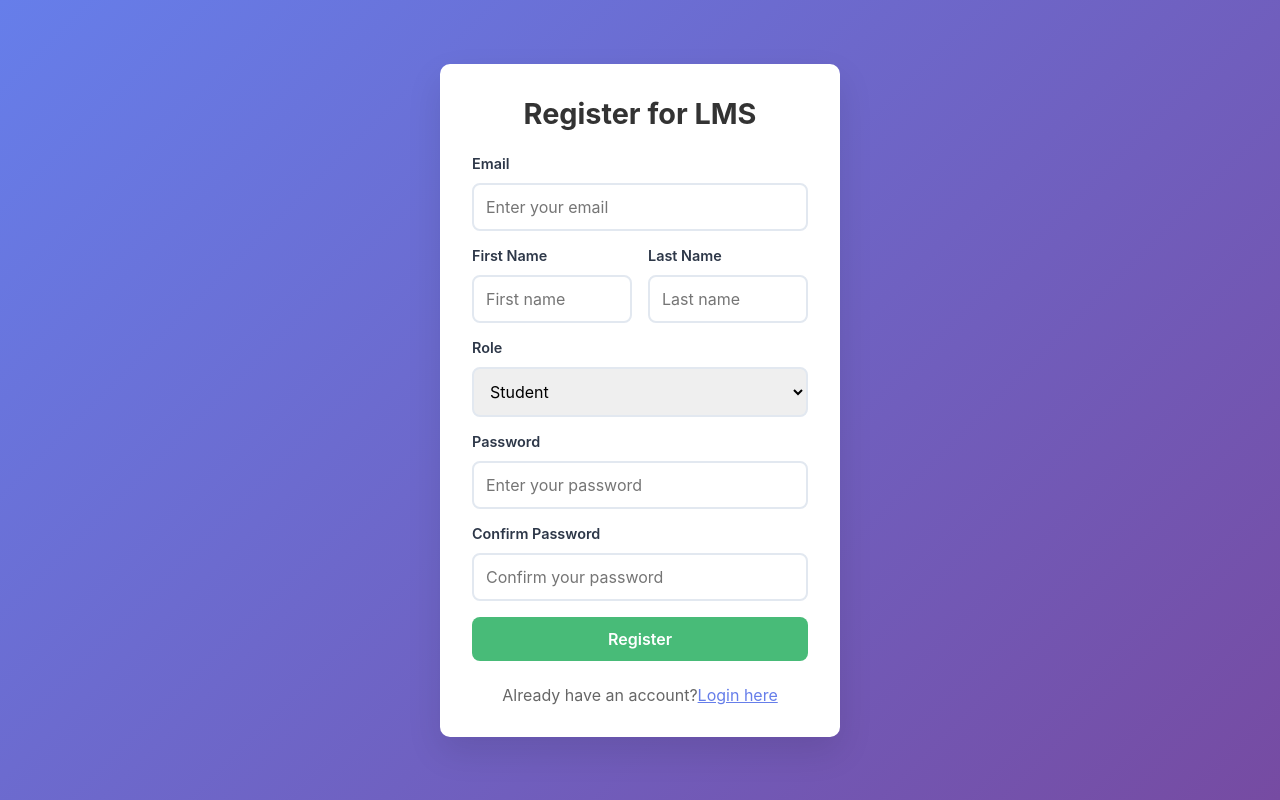
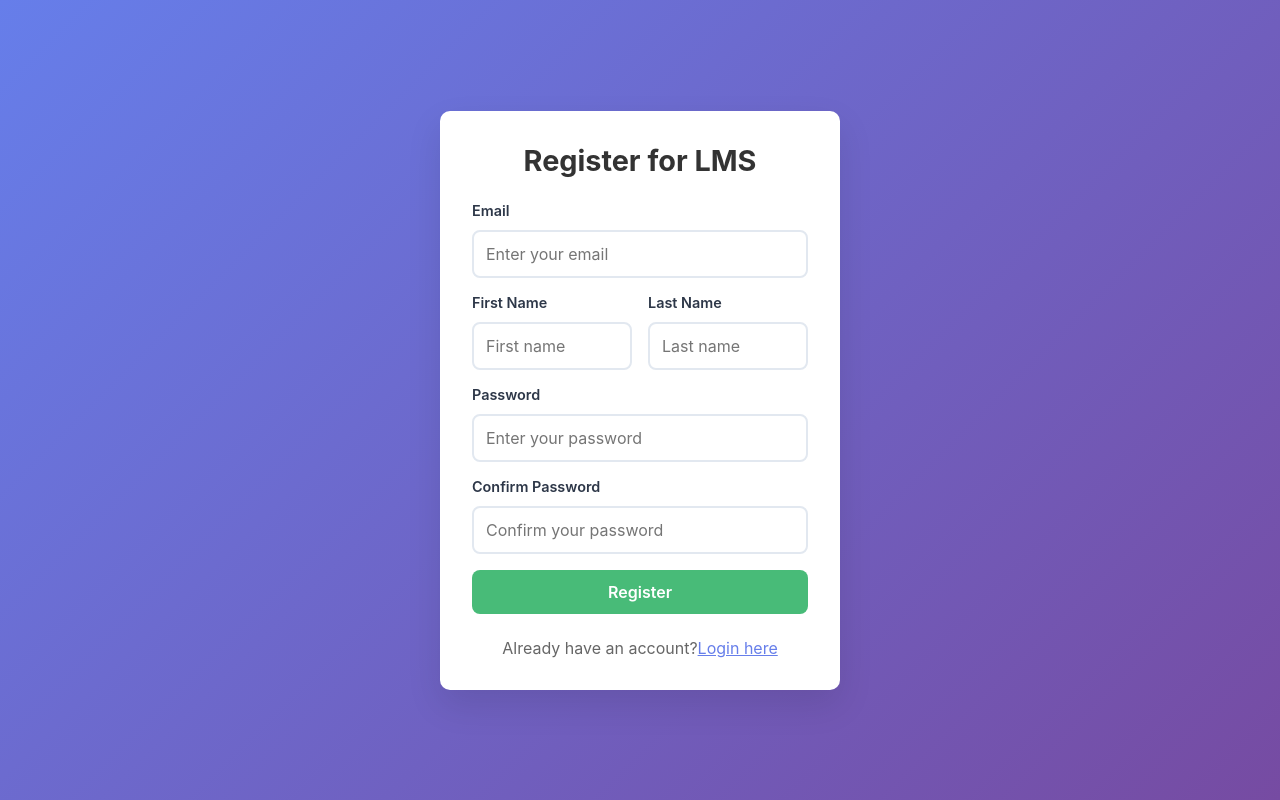
Before and after one commit to abdullah956/a-geo, a React (Create React App) app in the folder frontend/: page /register in a window 1280 px wide. Built offline with nearby package versions, Linux system fonts and the light colour scheme.

Commit message:
register fix

```diff
--- a/frontend/src/components/auth/RegisterForm.js
+++ b/frontend/src/components/auth/RegisterForm.js
@@ -89,20 +89,6 @@ const RegisterForm = ({ onSwitchToLogin }) => {
             </div>
           </div>
 
-          <div className="form-group">
-            <label htmlFor="role">Role</label>
-            <select
-              id="role"
-              name="role"
-              value={formData.role}
-              onChange={handleChange}
-              required
-            >
-              <option value="student">Student</option>
-              <option value="teacher">Teacher</option>
-              <option value="admin">Admin</option>
-            </select>
-          </div>
 
           <div className="form-group">
             <label htmlFor="password">Password</label>
```
